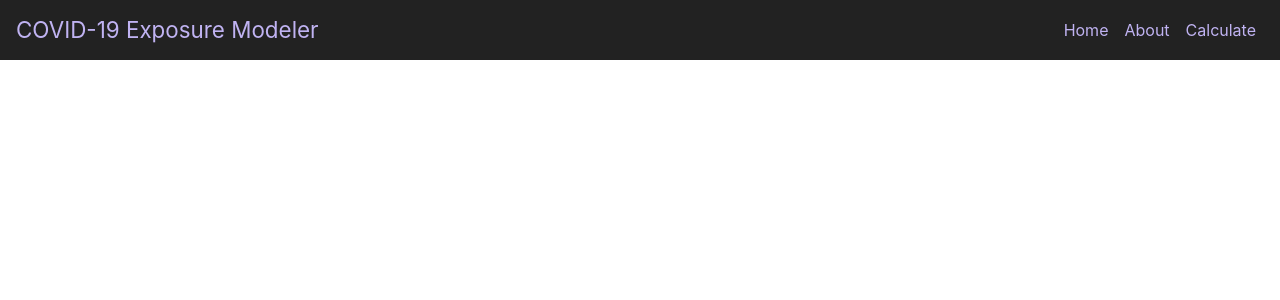
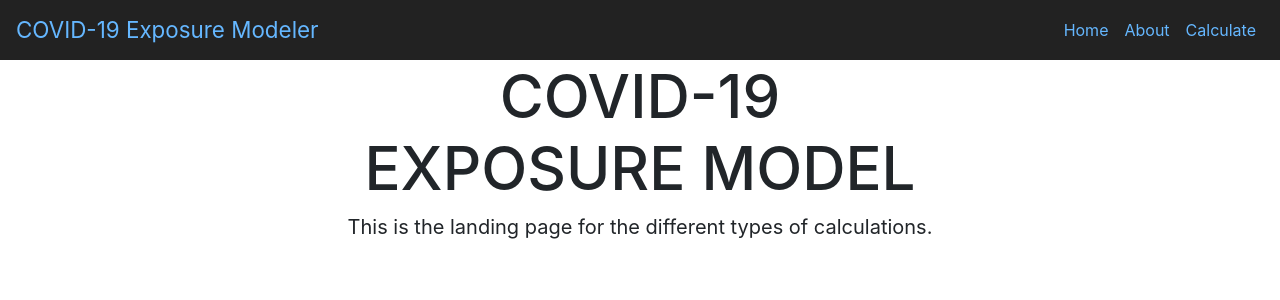
Before and after one commit to ayushgarg-ag/COVID-Risk-Web-App, a React (Create React App) app in the folder covid-frontend/: page /calculate-home in a window 1280 px wide. Shown: the top 300 px of the page. Built offline with nearby package versions, Linux system fonts and the light colour scheme.

Commit message:
added basic calculate page, fixed header

```diff
--- a/covid-frontend/src/App.js
+++ b/covid-frontend/src/App.js
@@ -4,7 +4,8 @@ import '../node_modules/bootstrap/dist/css/bootstrap.min.css';
 import Home from './components/Home';
 import { Header } from './components/Header';
 import About from './components/About';
-import Basic_Classroom from './components/BasicClassroom';
+import BasicClassroom from './components/BasicClassroom';
+import CalculateHome from './components/CalculateHome';
 import { BrowserRouter as Router, Switch, Route } from 'react-router-dom';
 
 function App() {
@@ -16,7 +17,8 @@ function App() {
           {/*@Helen just wrote temp paths for now; feel free to change em*/}
           <Route path="/" exact component={Home} />
           <Route path="/about" component={About} />
-          <Route path="/basic-classroom" component={Basic_Classroom} />
+          <Route path="/basic-classroom" component={BasicClassroom} />
+          <Route path="/calculate-home" component={CalculateHome} />
         </Switch>
       </Router>
     </div>
--- /dev/null
+++ b/covid-frontend/src/components/CalculateHome.js
@@ -0,0 +1,15 @@
+import React from 'react';
+import '../App.css';
+
+function CalculateHome(){
+    return(
+        <nav className="calculate-home">
+            <h1 className="title">COVID-19<br/>EXPOSURE MODEL</h1>
+            <p className="desc">
+                This is the landing page for the different types of calculations.
+            </p>
+        </nav>
+    )
+}
+
+export default CalculateHome;
--- a/covid-frontend/src/components/Header.js
+++ b/covid-frontend/src/components/Header.js
@@ -5,12 +5,12 @@ import styled from 'styled-components';
 const Styles = styled.div`
   .navbar { background-color: #222; }
   a, .navbar-nav, .navbar-light .nav-link {
-    color: #c0b3f2;
+    color: #65B7FF;
     &:hover { color: white; }
   }
   .navbar-brand {
     font-size: 1.4em;
-    color: #c0b3f2;
+    color: #65B7FF;
     &:hover { color: white; }
   }
 `;
@@ -23,7 +23,7 @@ export const Header = () => (
         <Nav className="ml-auto">
           <Nav.Item><Nav.Link href="/">Home</Nav.Link></Nav.Item>
           <Nav.Item><Nav.Link href="/about">About</Nav.Link></Nav.Item>
-          <Nav.Item><Nav.Link href="/calculate">Calculate</Nav.Link></Nav.Item>
+          <Nav.Item><Nav.Link href="/calculate-home">Calculate</Nav.Link></Nav.Item>
         </Nav>
       </Navbar.Collapse>
     </Navbar>
```
